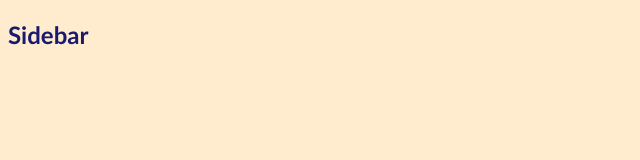
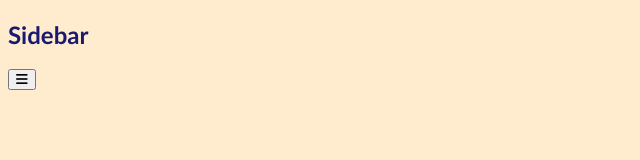
Before and after one commit to BradenGerace/Sidebar, a plain HTML site: page index.html in a window 1280 px wide. Shown: the full height of the page, 0-640 px from the left. Drawn offline with Linux system fonts and the light colour scheme.

Commit message:
Update index.html

```diff
--- a/index.html
+++ b/index.html
@@ -10,6 +10,12 @@
 </head>
 <body>
     <h2 class="title">Sidebar</h2>
+    <button class="sidebar-toggle">
+        <i class="fas fa-bars"></i>
+    </button>
+    <aside class="sidebar">
+
+    </aside>
     <script src="app.js"></script>
 </body>
 </html>
```
